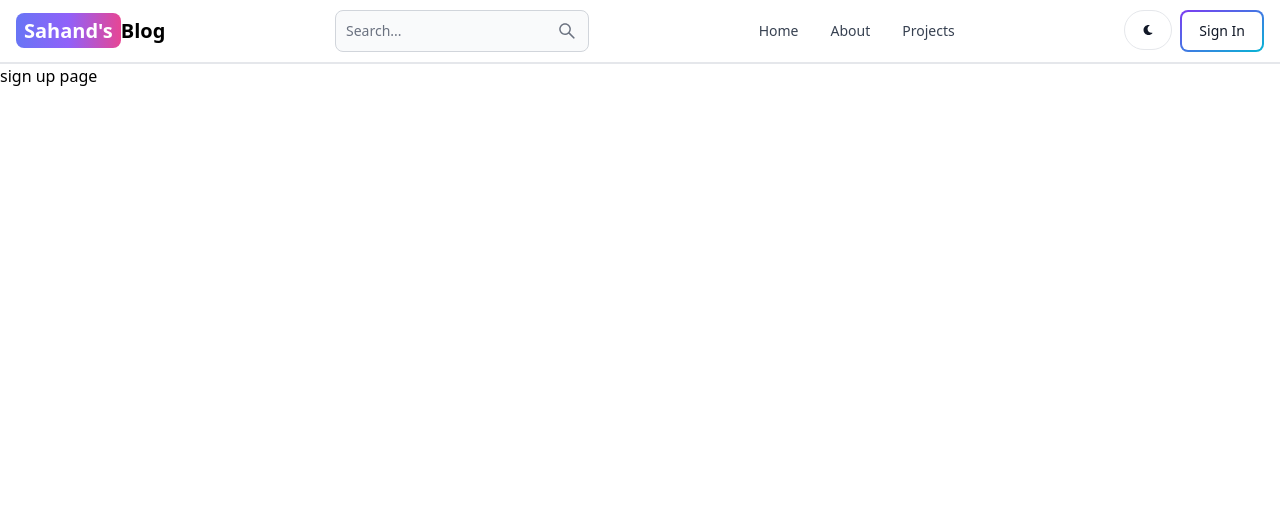
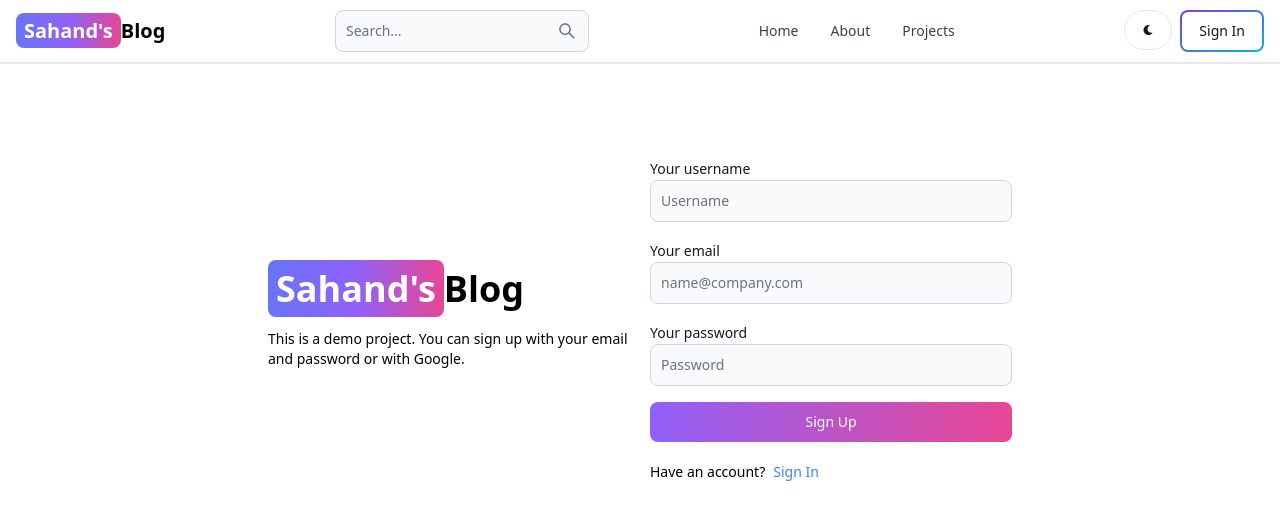
Before and after one commit to Redevil15/redevilsMERNblog, a React (Vite) app in the folder client/: page /sign-up in a window 1280 px wide. Shown: the top 520 px of the page. Built offline with nearby package versions, Linux system fonts and the light colour scheme.

Commit message:
Feat: add form to signup ui

```diff
--- a/client/src/pages/SignUp.jsx
+++ b/client/src/pages/SignUp.jsx
@@ -1,9 +1,67 @@
+import { Button, Label, TextInput } from 'flowbite-react'
 import React from 'react'
+import { Link } from 'react-router-dom'
 
 export default function SignUp() {
   return (
-    <div>
-      sign up page
+    <div className='min-h-screen mt-20'>
+      <div className='flex p-3 max-w-3xl mx-auto flex-col md:flex-row md:items-center gap-5'>
+        {/* left */}
+        <div className='flex-1'>
+          <Link to='/' className='font-bold dark:text-white text-4xl'>
+            <span className='px-2 py-1 bg-gradient-to-r from-indigo-500 via-purple-500 to-pink-500 rounded-lg text-white'>
+              Sahand's
+            </span>
+            Blog
+          </Link>
+          <p className='text-sm mt-5'>
+            This is a demo project. You can sign up with your email and password
+            or with Google.
+          </p>
+        </div>
+        {/* right */}
+
+        <div className='flex-1'>
+          <form className='flex flex-col gap-4'>
+            <div>
+              <Label value='Your username' />
+              <TextInput
+                type='text'
+                placeholder='Username'
+                id='username'
+              />
+            </div>
+            <div>
+              <Label value='Your email' />
+              <TextInput
+                type='email'
+                placeholder='name@company.com'
+                id='email'
+              />
+            </div>
+            <div>
+              <Label value='Your password' />
+              <TextInput
+                type='password'
+                placeholder='Password'
+                id='password'
+              />
+            </div>
+            <Button
+              gradientDuoTone='purpleToPink'
+              type='submit'
+            >
+             Sign Up
+            </Button>
+          </form>
+          <div className='flex gap-2 text-sm mt-5'>
+            <span>Have an account?</span>
+            <Link to='/sign-in' className='text-blue-500'>
+              Sign In
+            </Link>
+          </div>
+        </div>
+      </div>
     </div>
   )
 }
```
